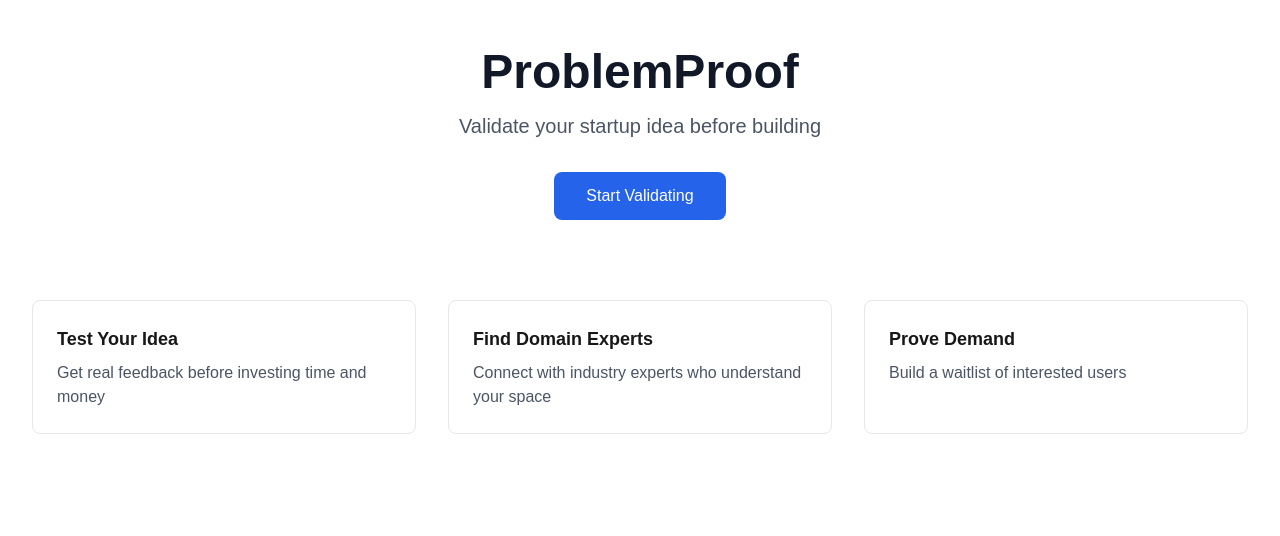
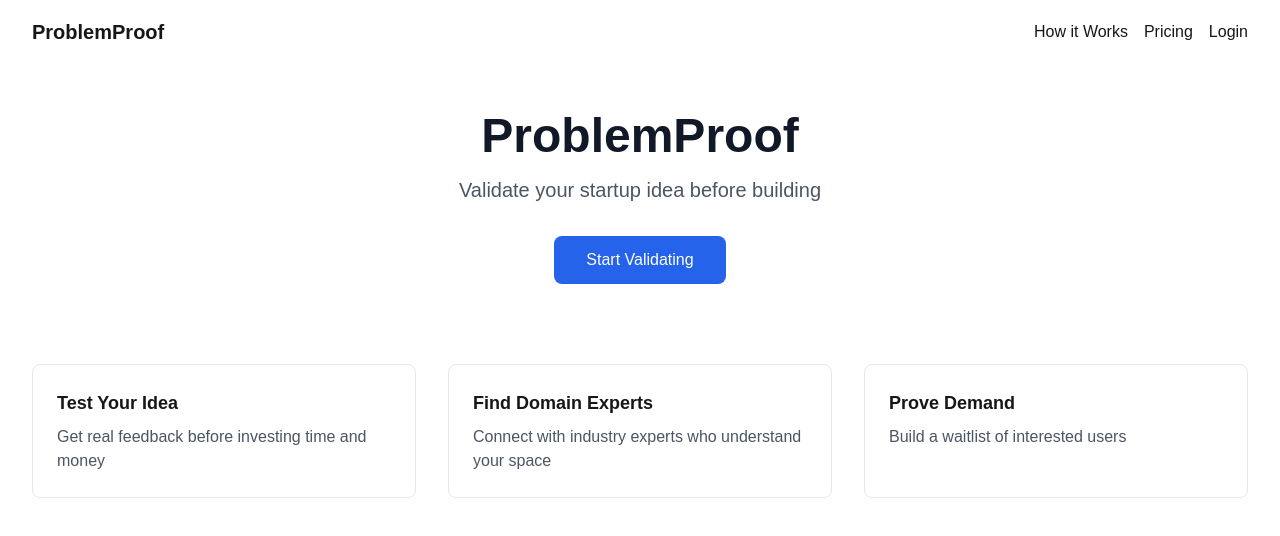
Before and after one commit to fattyspecspec/problemproof, a Next.js app: page / in a window 1280 px wide. Shown: the top 536 px of the page. Built offline with nearby package versions, Linux system fonts and the light colour scheme.

Commit message:
Add navigation bar

```diff
--- a/app/page.tsx
+++ b/app/page.tsx
@@ -1,5 +1,18 @@
 export default function Home() {
   return (
+    <>
+    <nav className="bg-white shadow">
+      <div className="max-w-7xl mx-auto px-4 sm:px-6 lg:px-8">
+        <div className="flex justify-between h-16 items-center">
+          <div className="font-bold text-xl">ProblemProof</div>
+          <div className="flex gap-4">
+            <div className="cursor-pointer">How it Works</div>
+            <div className="cursor-pointer">Pricing</div>
+            <div className="cursor-pointer">Login</div>
+          </div>
+        </div>
+      </div>
+    </nav>
     <main className="min-h-screen bg-white">
       <div className="max-w-7xl mx-auto px-4 sm:px-6 lg:px-8 py-12">
         <div className="text-center">
@@ -30,5 +43,6 @@ export default function Home() {
         </div>
       </div>
     </main>
+    </>
   )
 }
```
